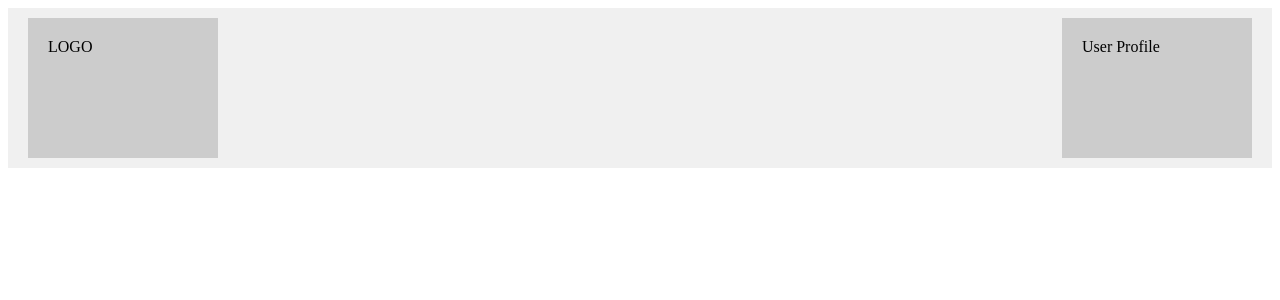
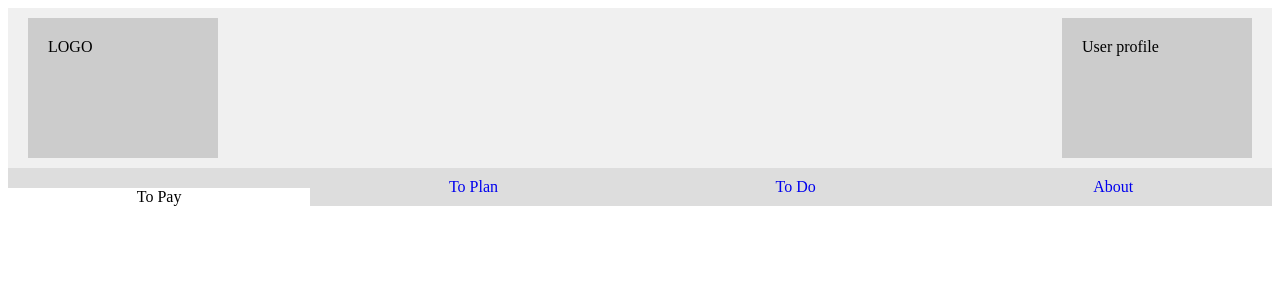
Before and after one commit to ryliewalsh/Orderly, a PHP site: page / in a window 1280 px wide. Shown: the top 300 px of the page. Run offline with PHP 8.4, Linux system fonts and the light colour scheme.

Commit message:
nav added

```diff
--- a/header.php
+++ b/header.php
@@ -2,3 +2,18 @@
   <head>
     <link rel="stylesheet" href="style.css">
   </head>
+  <body>
+    <header class="header">
+        <div class="box-left">LOGO</div>
+        <div class="box-right">User profile</div>
+    </header>
+        <div id="nav">
+            <ol>
+                <li><a href="toPay.php"></a>To Pay</li>
+                <li><a href="comments.php">To Plan</a></li>
+                <li><a href="not-stolen.php">To Do</a></li>
+                <li><a href="about.php">About</a></li>
+            </ol>
+        </div>
+</body>
+</html>
--- a/index.html
+++ b/index.html
@@ -1,6 +1 @@
 <?php require_once "header.php"; ?>
-
-<header class="header">
-    <div class="box-left">LOGO</div>
-    <div class="box-right">User Profile</div>
-  </header>
--- a/style.css
+++ b/style.css
@@ -23,3 +23,23 @@
 
   margin-left: auto;
 }
+
+#nav ol {
+  list-style-type: none;
+  padding: 0;
+  margin: 0;
+  display: flex;
+  justify-content: space-between;
+}
+
+#nav ol li {
+  flex-grow: 1;
+  text-align: center;
+}
+
+#nav ol li a {
+  display: block;
+  padding: 10px;
+  background-color: #ddd;
+  text-decoration: none;
+}
```
